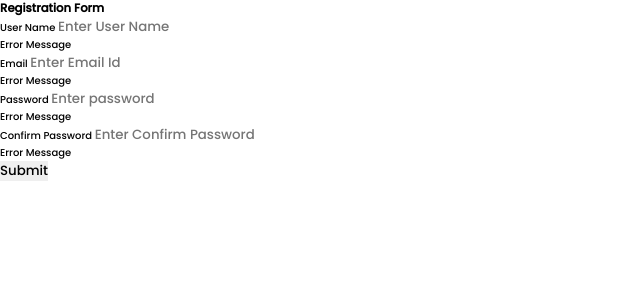
After one commit to Nilushiya/Travel-Tour-website, a PHP site: page /register.html in a window 1280 px wide. The commit adds this page. Shown: the top 300 px of the page, without its empty margins (0-640 px from the left). Run offline with PHP 8.4, Linux system fonts and the light colour scheme; some web fonts are replaced.

Commit message:
Create register page

```diff
--- a/book_form.php
+++ b/book_form.php
@@ -1,7 +1,7 @@
 <?php
 $server = 'localhost:3307';
 $user = 'root';
-$password = 'nilushiya';
+$password = '';
 $database_name = 'book_db';
 $connection = '';
 
--- /dev/null
+++ b/register.html
@@ -0,0 +1,40 @@
+<!DOCTYPE html>
+<html lang="en">
+  <head>
+    <meta charset="UTF-8" />
+    <meta http-equiv="X-UA-Compatible" content="IE=edge" />
+    <meta name="viewport" content="width=device-width, initial-scale=1.0" />
+    <title>Form Validation</title>
+    <link rel="stylesheet" href="style.css" />
+  </head>
+  <body>
+    <div class="container">
+      <form action="data.php" method="post" id="form" class="form">
+        <h3>Registration Form</h3>
+
+        <div class="form-group">
+          <label for="username">User Name</label>
+          <input type="text" name="FullName" id="username" data-name="User Name" placeholder="Enter User Name" />
+          <p>Error Message</p>
+        </div>
+        <div class="form-group">
+          <label for="email">Email</label>
+          <input type="text" name="mail" id="email" data-name="Email Id" placeholder="Enter Email Id" />
+          <p>Error Message</p>
+        </div>
+        <div class="form-group">
+          <label for="password">Password</label>
+          <input type="password" name="Password" id="password" placeholder="Enter password" data-name="Password" />
+          <p>Error Message</p>
+        </div>
+        <div class="form-group">
+          <label for="password2">Confirm Password</label>
+          <input type="password" id="password2" placeholder="Enter Confirm Password" data-name="Confirm Password" />
+          <p>Error Message</p>
+        </div>
+        <button type="submit" name="submit" value="submit">Submit</button>
+      </form>
+    </div>
+    <script src="script.js"></script>
+  </body>
+</html>
```
